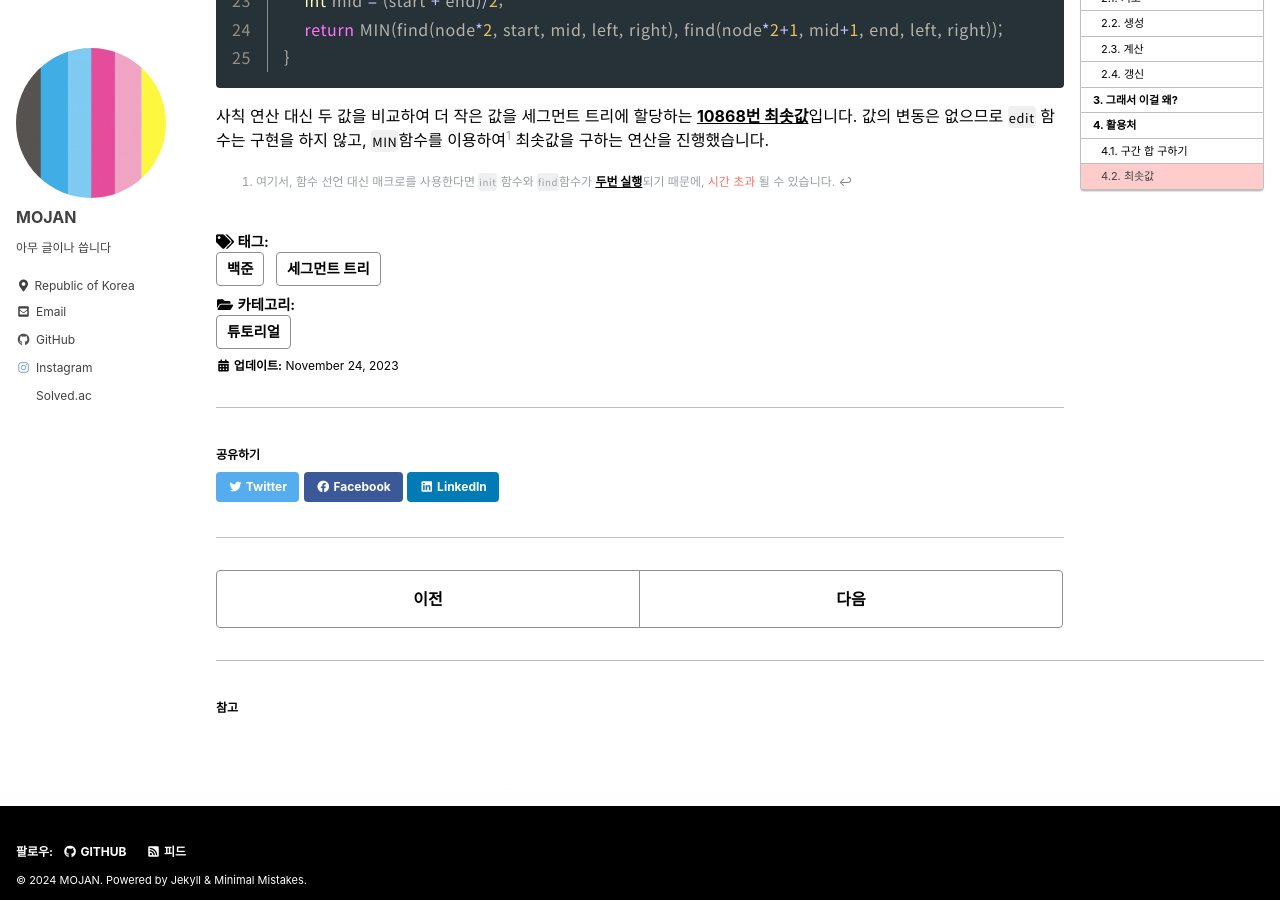
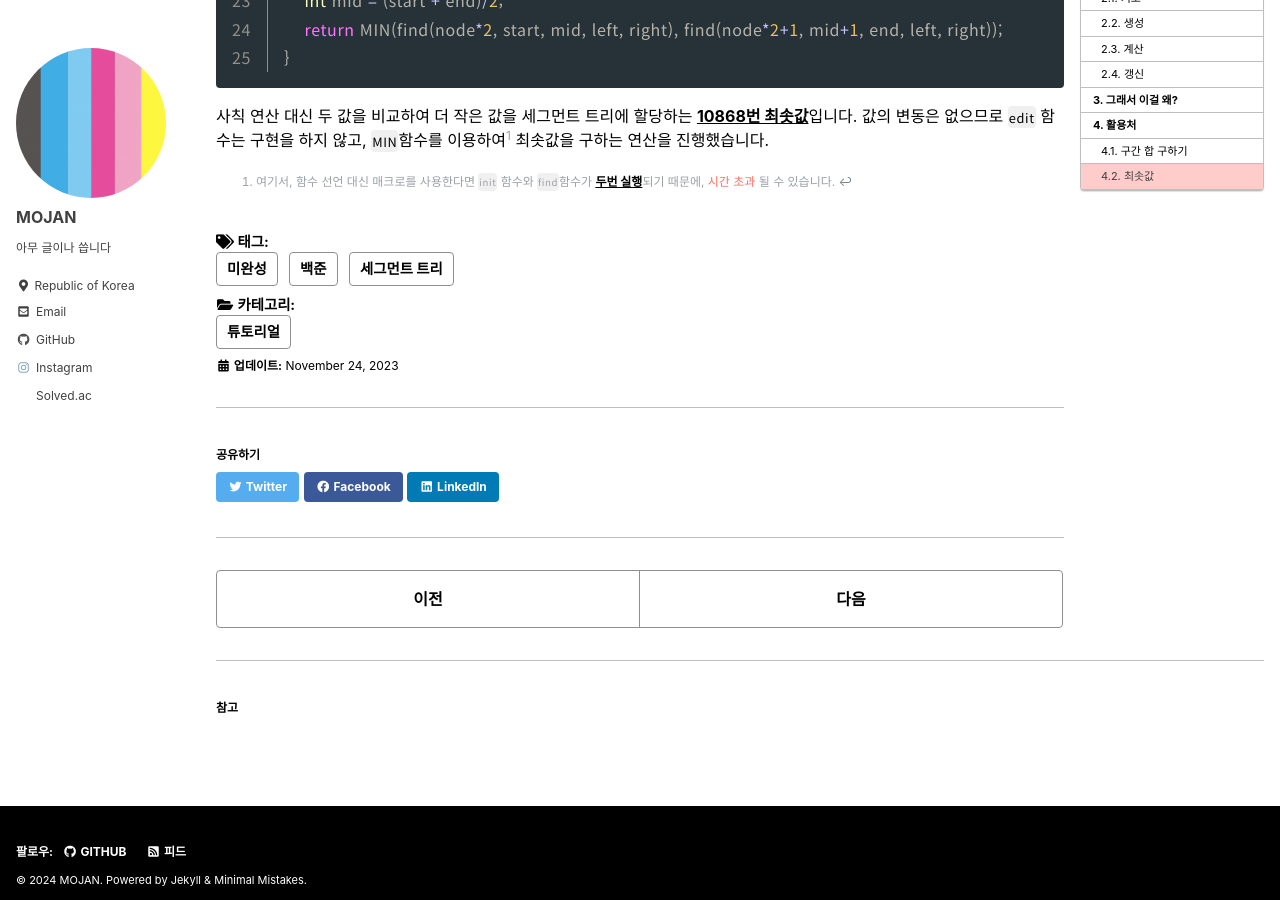
Before and after one commit to MOJAN3543/MOJAN3543.github.io, a Jekyll site: the page built from _posts/SegmentTree/2023-11-24-SegmentTree.md, in a window 1280 px wide and 900 px high, scrolled down 8085 px. Built offline with Jekyll 4.4.1, drawn with Linux system fonts in a browser that asks for light colours; cached includes are drawn as plain includes; formulas are drawn with MathJax 3.

Commit message:
Update 2023-11-24-SegmentTree.md

```diff
--- a/_posts/SegmentTree/2023-11-24-SegmentTree.md
+++ b/_posts/SegmentTree/2023-11-24-SegmentTree.md
@@ -5,7 +5,7 @@ toc_sticky: true
 categories:
   - 튜토리얼
 tags:
-  - [백준, 세그먼트 트리]
+  - [백준, 세그먼트 트리, 미완성]
 last_modified_at: 2023-11-24
 ---
 ![Click](https://github.com/MOJAN3543/MOJAN3543.github.io/blob/main/_posts/SegmentTree/Click.png?raw=true "Click")
```
